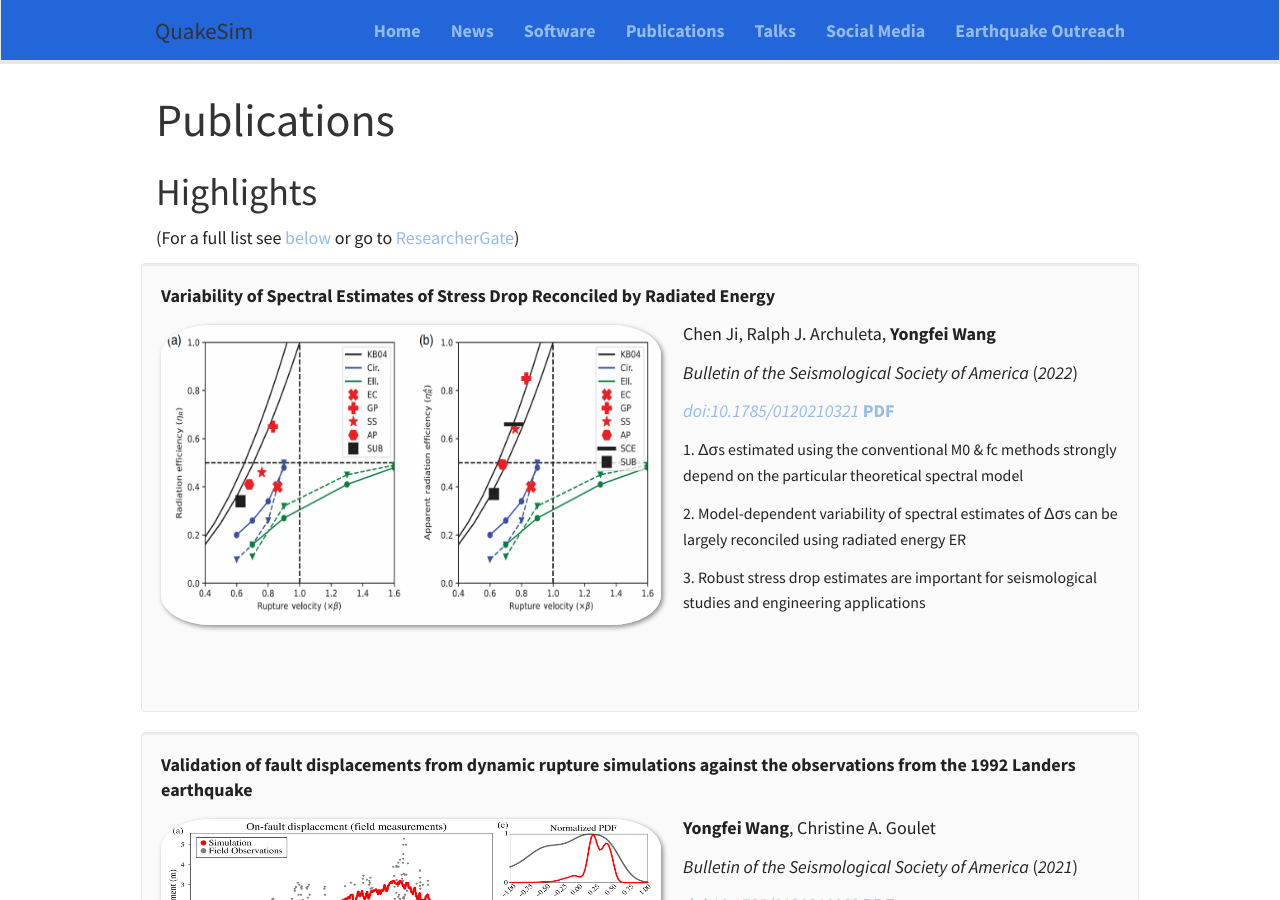
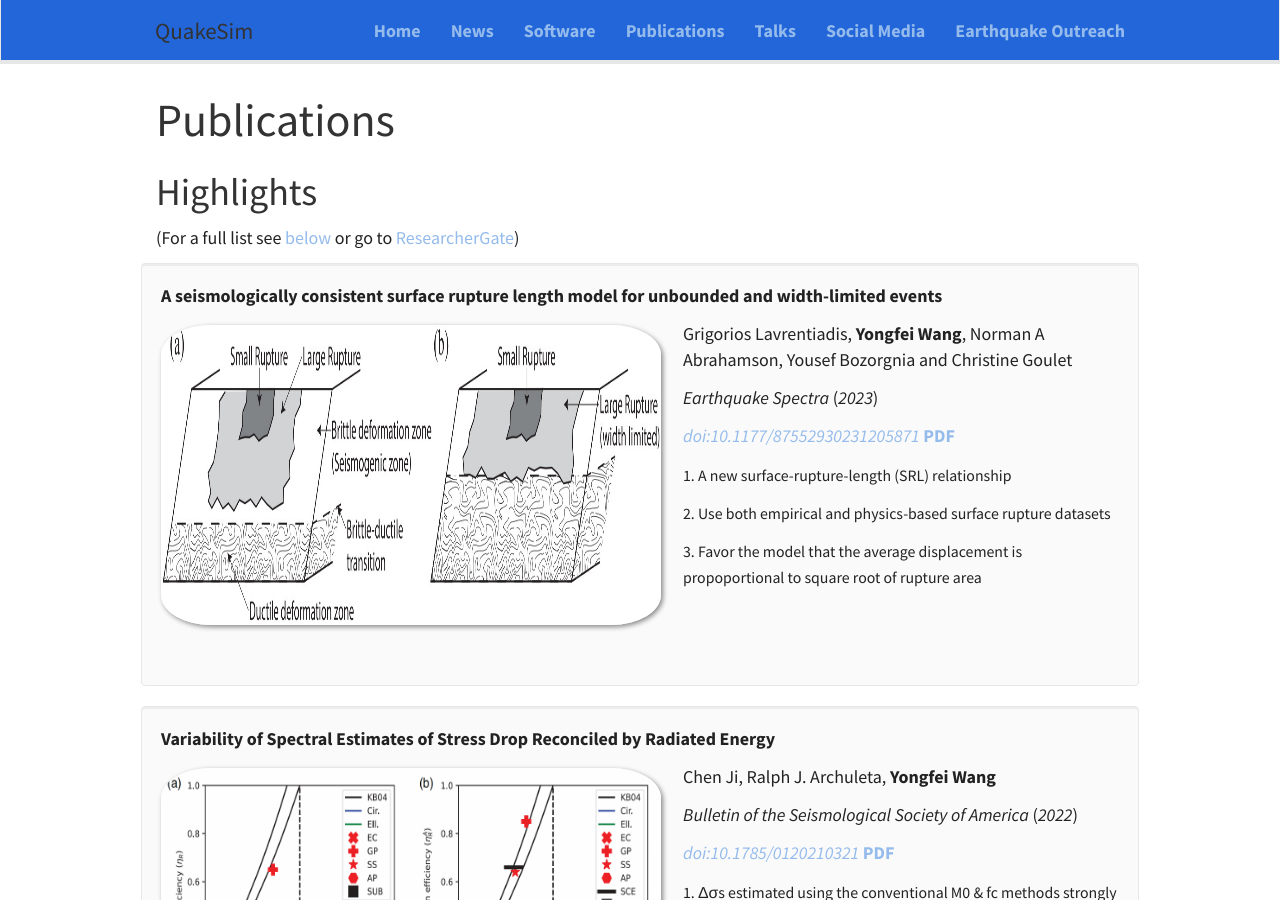
Before and after one commit to wangyf/wangyf.github.io, a Jekyll site: the page built from _pages/publications.md, in a window 1280 px wide and 900 px high. Built offline with Jekyll 4.4.1, drawn with Linux system fonts in a browser that asks for light colours; nearby versions of some CDN libraries; some of the changed text lies outside the part shown.

Commit message:
upload new pub

```diff
--- a/_data/news.yml
+++ b/_data/news.yml
@@ -1,5 +1,9 @@
 # - date: 06. August 2019
   # headline: "PhD defense! <a href='https://arxiv.org/abs/1901.00149'>is on arXiv</a>. <img src='/images/newspic/SFnews.png' class='img-responsive' style='max-width: 192px' />"
+- date: November 29, 2023
+  headline: "<b>Paper alert!</b> A seismologically consistent surface rupture length model for unbounded and width-limited events. <a href='/publications'>Link</a>
+<img src='/images/pubpic/lavrentiadisetal2023.jpg' class='img-responsive' style='max-width: 192px' />"
+
 - date: Janurary 12, 2023
   headline: "<b>SCEC Dynamic Rupture TAG Workshop!</b> I gave talk for updates of the FDHI project.
   <a href='https://www.scec.org/workshops/2023/dynrup'>Workshop Link</a> <a href='/pdf/2023_SCEC_Dynamic_Rupture_Workshop_Presentation_1330_Wang.pdf'>PDF</a>
--- a/_data/publist.yml
+++ b/_data/publist.yml
@@ -16,6 +16,28 @@
 #   news2:
 #   news2link:
 #	PDF
+- title: "A seismologically consistent surface rupture length model for unbounded and width-limited events"
+  journal: Earthquake Spectra
+  volume: In press
+  doi:  doi:10.1177/87552930231205871
+  year: 2023
+  image: lavrentiadisetal2023.jpg
+  description:
+  key1: A new surface-rupture-length (SRL) relationship
+  key2: Use both empirical and physics-based surface rupture datasets
+  key3: Favor the model that the average displacement is propoportional to square root of rupture area
+  authors: Grigorios Lavrentiadis, <strong>Yongfei Wang</strong>, Norman A Abrahamson, Yousef Bozorgnia and Christine Goulet
+  link:
+    url: https://journals.sagepub.com/doi/full/10.1177/87552930231205871
+    display:  doi:10.1177/87552930231205871
+  highlight: 1
+  news2:
+  news2link:
+  news3:
+  news3link:
+  pdf: lavrentiadisetal2023.pdf
+  cat: journal
+
 
 - title: "Variability of Spectral Estimates of Stress Drop Reconciled by Radiated Energy"
   journal: Bulletin of the Seismological Society of America
```
Also changed, not shown: images/pubpic/lavrentiadisetal2023.jpg (added), 3 other files.
